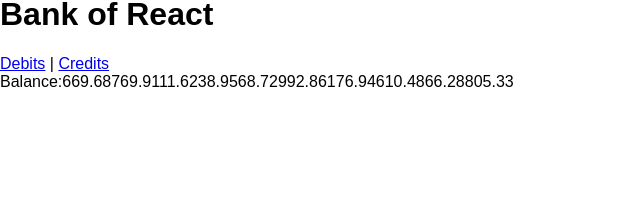
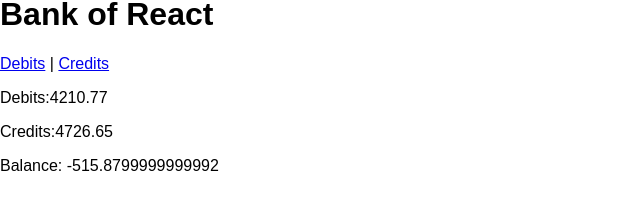
Before and after one commit to tnsherpa1/bank-of-react, a React (Create React App) app: page / in a window 1280 px wide. Shown: the part 329-538 px from the top of the page, without its empty margins (0-640 px from the left). Built offline with nearby package versions, Linux system fonts and the light colour scheme.

Commit message:
adds debit balance, credit balance and total balance

```diff
--- a/src/components/AccountBalance.js
+++ b/src/components/AccountBalance.js
@@ -1,17 +1,24 @@
 import React, {Component} from 'react'
-import DebitData from '../api/debits'
-import CreditData from '../api/credits'
 
 class AccountBalance extends Component {
   render() {
+    const debitsTotal = this.props.debits.reduce((sum, item)=>{
+      return item.amount + sum
+    },0)
+    const creditsTotal = this.props.credits.reduce((sum, item)=>{
+      return item.amount + sum
+    },0)
     return (
       <div>
-        Balance:
-        {
-          this.props.debits.map(item=>{
-            return item.amount
-          })
-        }
+        <p>
+        Debits:
+          {debitsTotal}
+        </p>
+        <p>
+        Credits:
+          {creditsTotal}
+        </p>
+        <p>Balance: {debitsTotal-creditsTotal}</p>
       </div>
     );
   }
```
